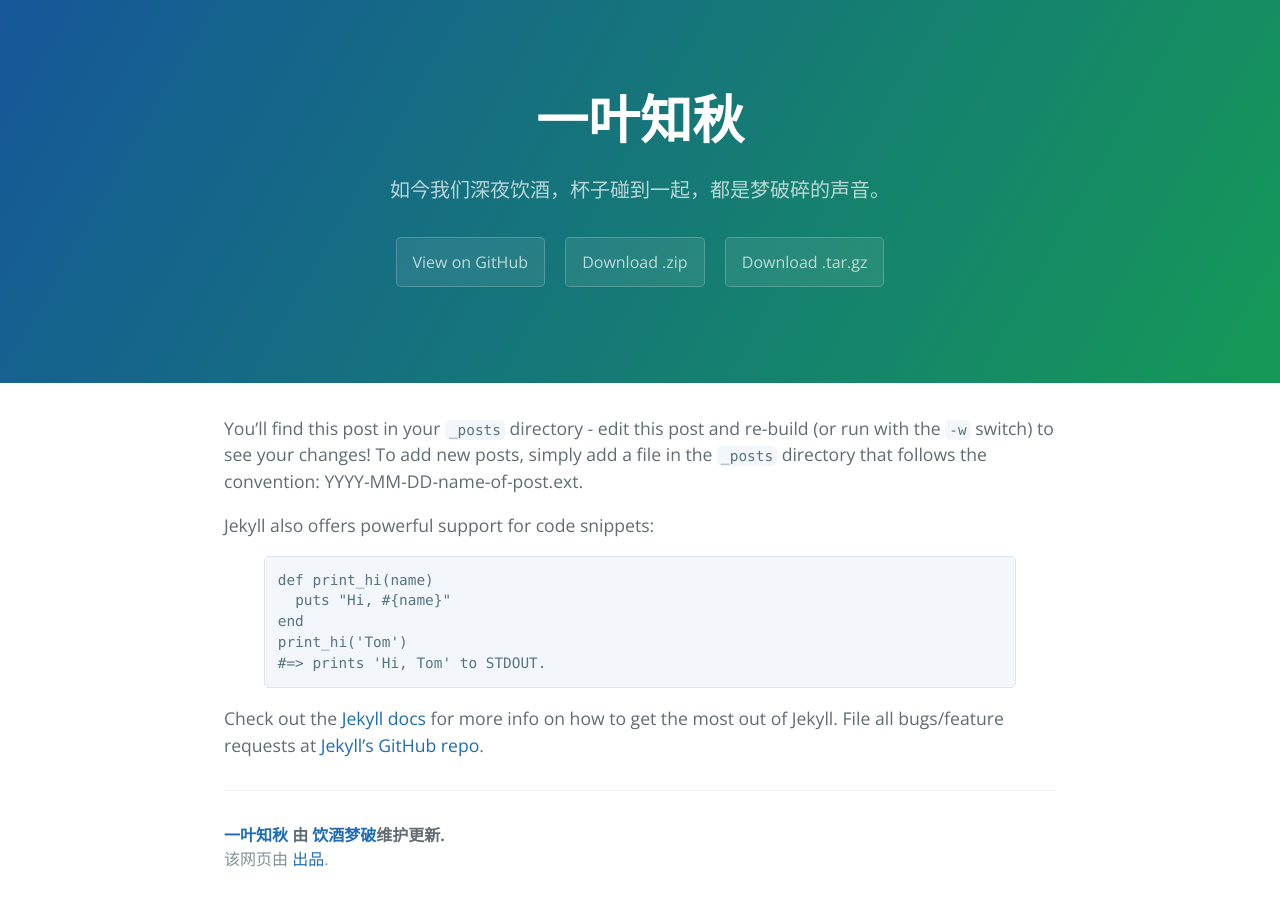
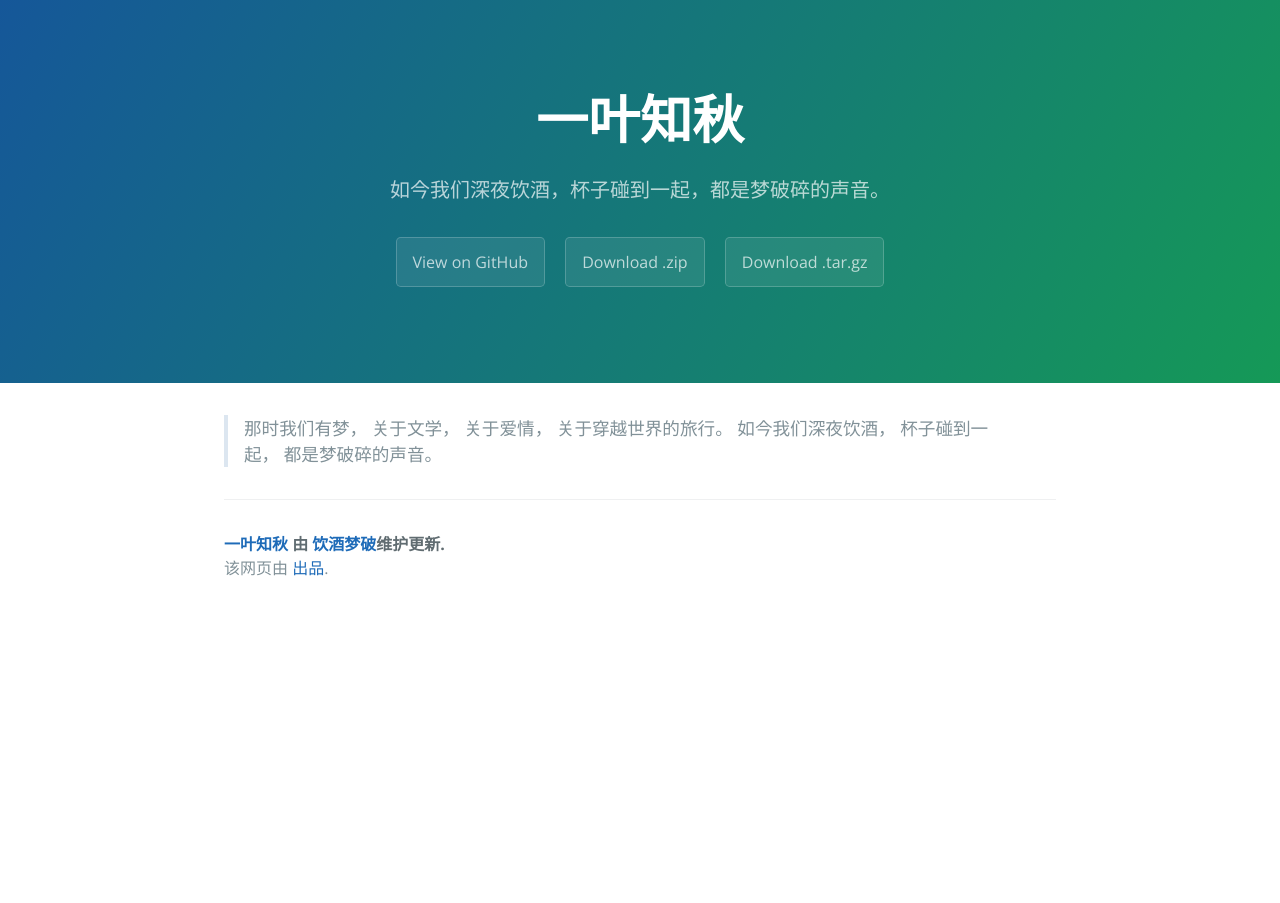
Before and after one commit to GitHubNull/GitHubNull.github.io, a Jekyll site: the page built from _posts/2016-02-12-sample-content.markdown, in a window 1280 px wide. Built offline with Jekyll 4.4.1, drawn with Linux system fonts in a browser that asks for light colours.

Commit message:
Update 2016-02-12-sample-content.markdown

```diff
--- a/_posts/2016-02-12-sample-content.markdown
+++ b/_posts/2016-02-12-sample-content.markdown
@@ -1,24 +1,14 @@
 ---
 layout: default
 title:  "Welcome to Jekyll!"
-date:   2016-02-12 17:50:00
+date:   2017-01-10 00:52:00
 categories: main
 ---
 
-You'll find this post in your `_posts` directory - edit this post and re-build (or run with the `-w` switch) to see your changes!
-To add new posts, simply add a file in the `_posts` directory that follows the convention: YYYY-MM-DD-name-of-post.ext.
-
-Jekyll also offers powerful support for code snippets:
-
-{% highlight ruby %}
-def print_hi(name)
-  puts "Hi, #{name}"
-end
-print_hi('Tom')
-#=> prints 'Hi, Tom' to STDOUT.
-{% endhighlight %}
-
-Check out the [Jekyll docs][jekyll] for more info on how to get the most out of Jekyll. File all bugs/feature requests at [Jekyll's GitHub repo][jekyll-gh].
-
-[jekyll-gh]: https://github.com/mojombo/jekyll
-[jekyll]:    http://jekyllrb.com
+>那时我们有梦，
+关于文学，
+关于爱情，
+关于穿越世界的旅行。
+如今我们深夜饮酒，
+杯子碰到一起，
+>都是梦破碎的声音。
```
